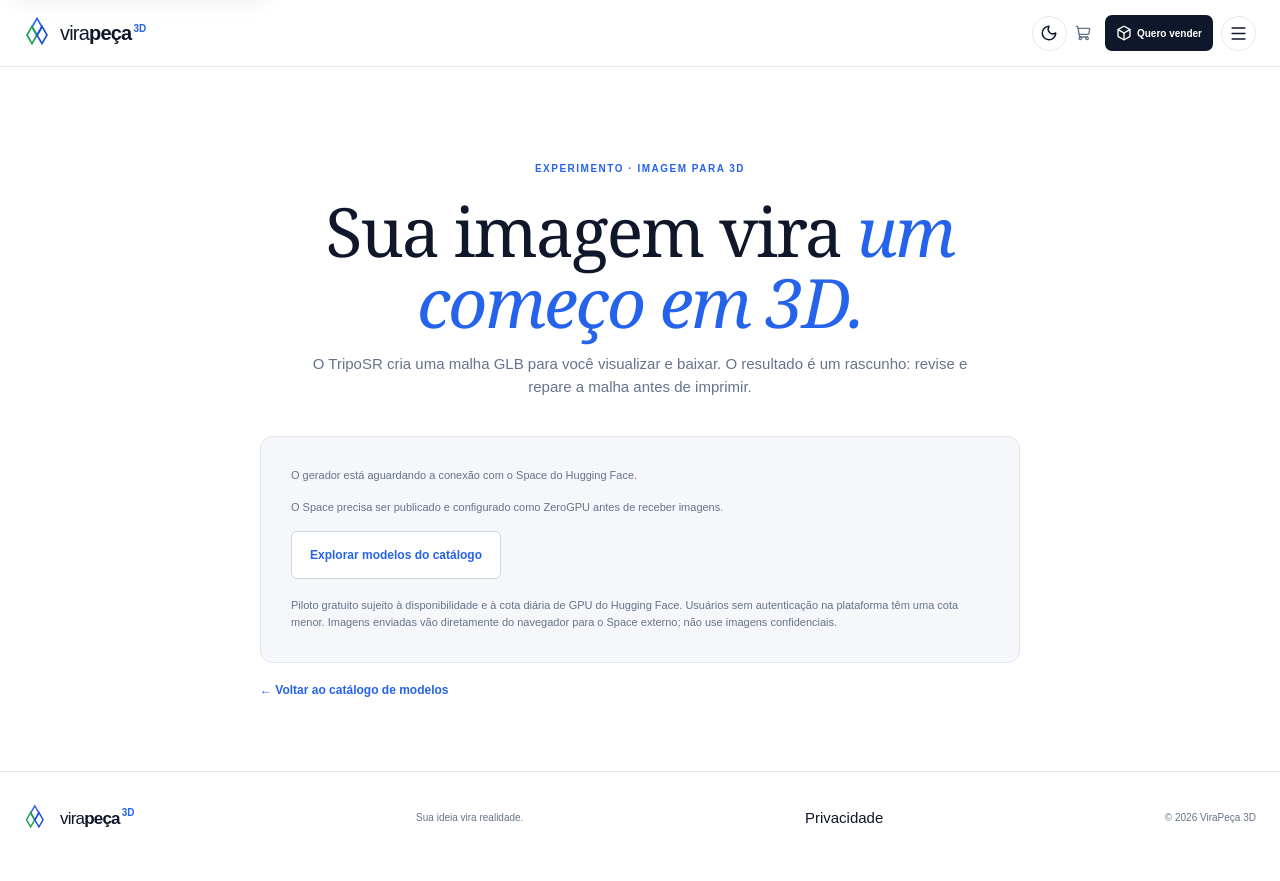
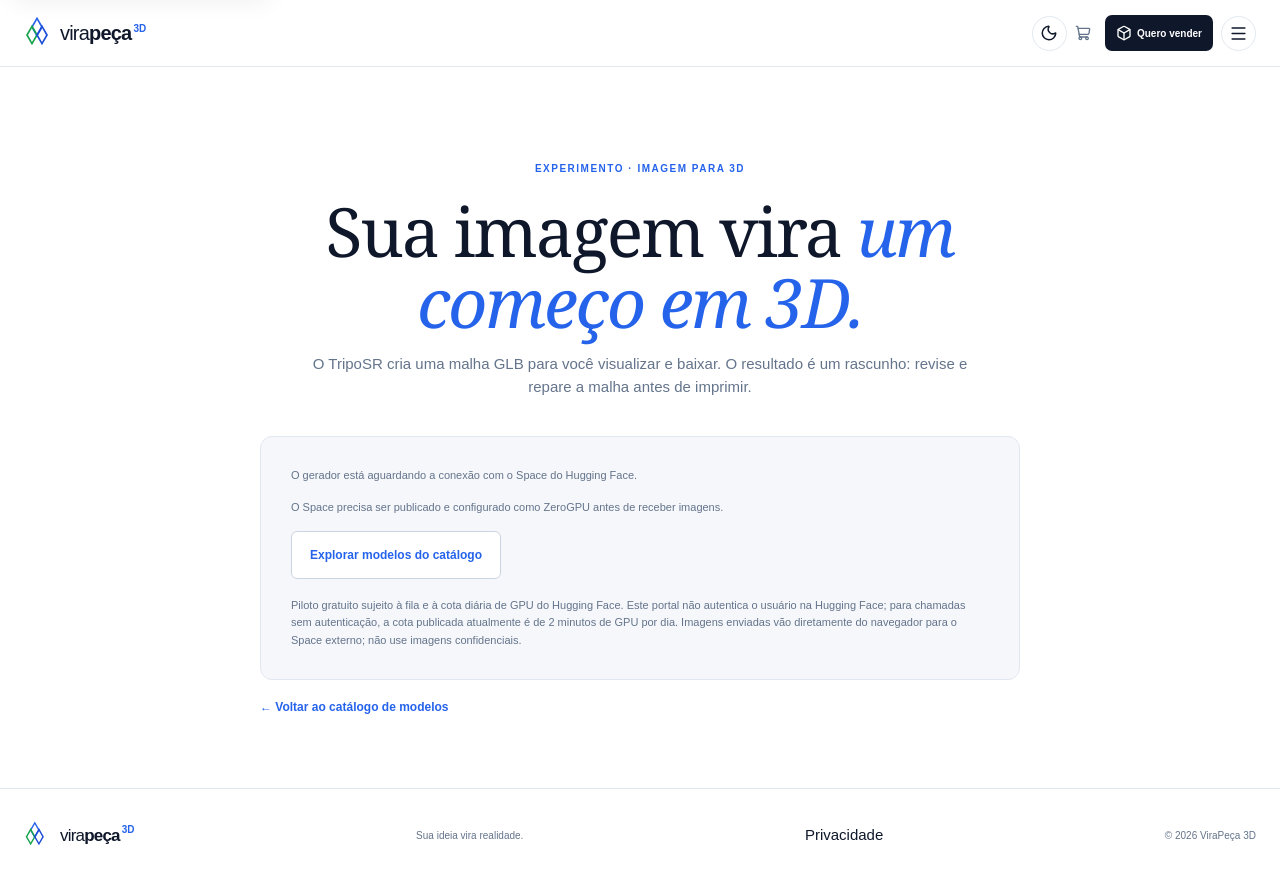
Before and after one commit to raphaelpera85/Portal-3D---Vira-Pe-a-3D, a Next.js app: page /gerar-modelo in a window 1280 px wide. Built offline with nearby package versions, Linux system fonts and the light colour scheme; no server answers.

Commit message:
docs: clarify TripoSR free pilot limits

```diff
--- a/src/components/triposr-generator.tsx
+++ b/src/components/triposr-generator.tsx
@@ -74,6 +74,6 @@ export function TriposrGenerator({ spaceId }: { spaceId: string }) {
       {error && <p className="ai-model-error" role="alert">{error}</p>}
       {result && <section className="ai-model-result" aria-label="Modelo gerado"><ModelViewer buyerId={null} today={result.today} previewUrl={result.url} modelName="Rascunho gerado por IA" readOnly /><a className="button button-secondary" href={result.url} download={result.name}>Baixar modelo GLB</a><p>Este arquivo pode ter faces abertas, espessura insuficiente ou partes desconectadas. Ele não é um 3MF pronto para impressão nem entra automaticamente no catálogo.</p></section>}
     </> : <div className="ai-model-setup"><p>O gerador está aguardando a conexão com o Space do Hugging Face.</p><p>O Space precisa ser publicado e configurado como ZeroGPU antes de receber imagens.</p><Link className="button button-secondary" href="/modelos">Explorar modelos do catálogo</Link></div>}
-    <p className="ai-model-limit">Piloto gratuito sujeito à disponibilidade e à cota diária de GPU do Hugging Face. Usuários sem autenticação na plataforma têm uma cota menor. Imagens enviadas vão diretamente do navegador para o Space externo; não use imagens confidenciais.</p>
+    <p className="ai-model-limit">Piloto gratuito sujeito à fila e à cota diária de GPU do Hugging Face. Este portal não autentica o usuário na Hugging Face; para chamadas sem autenticação, a cota publicada atualmente é de 2 minutos de GPU por dia. Imagens enviadas vão diretamente do navegador para o Space externo; não use imagens confidenciais.</p>
   </div>;
 }
```
Also changed, not shown: spaces/triposr/README.md, 1 other file (tests, documents, lock files or other folders).
